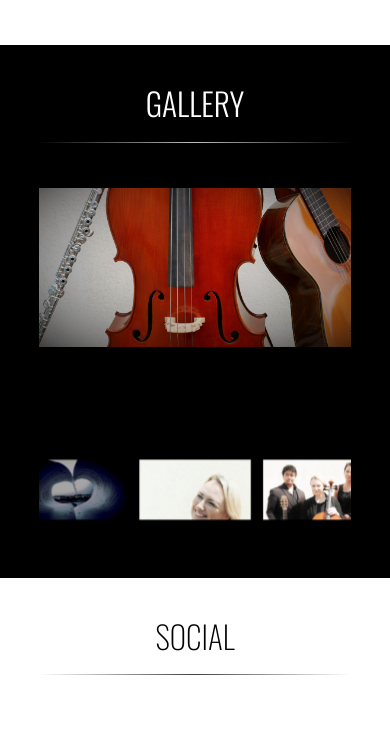
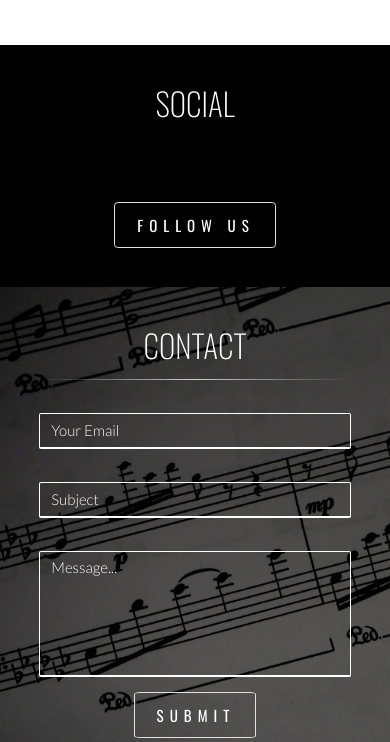
Before and after one commit to tritonatrio/official-website, a plain HTML site: page index.html in a window 390 px wide. Shown: the part 2796-3538 px from the top of the page. Drawn offline with nearby package versions, Linux system fonts and the light colour scheme.

Commit message:
15-11-19 removed gallery and reformatted website

```diff
--- a/index.html
+++ b/index.html
@@ -21,7 +21,6 @@
     <link rel="stylesheet" href="public/css/hero.css">
     <link rel="stylesheet" href="public/css/about.css">
     <link rel="stylesheet" href="public/css/bios.css">
-    <link rel="stylesheet" href="public/css/gallery.css">
     <link rel="stylesheet" href="public/css/social.css">
     <link rel="stylesheet" href="public/css/contact.css">
     <link rel="stylesheet" href="public/css/footer.css">
@@ -59,9 +58,6 @@
                     </li>
                     <li class="nav-item ml-4">
                         <a href="#bios">Members</a>
-                    </li>
-                    <li class="nav-item ml-4">
-                        <a href="#gallery">Gallery</a>
                     </li>
                     <li class="nav-item ml-4">
                         <a href="#social">Social</a>
@@ -230,32 +226,15 @@
                     src="public/images/van_edit.jpg" alt="" class="bios-image"></div>
         </div>
     </section>
-    <!-- gallery -->
-    <section id="gallery">
-        <h2 data-aos="zoom-out" data-aos-duration="700">GALLERY</h2>
-        <hr data-aos="fade-right" data-aos-duration="700">
-        <div class="gallery-container" data-aos="fade-up" data-aos-duration="700">
-            <div class="window">
-                <div class="ts">
-                    <input class="w3-input" type="radio" id="c1" name="ts" checked="checked" />
-                    <label class="t" for="c1"><img src="public/images/instr.JPG" /></label>
-                    <input class="w3-input" type="radio" id="c2" name="ts" />
-                    <label class="t" for="c2"><img src="public/images/sheet_music_flute_edit.jpg" /></label>
-                    <input class="w3-input" type="radio" id="c3" name="ts" />
-                    <label class="t" for="c3"><img src="public/images/karin_1.JPG" /></label>
-                    <input class="w3-input" type="radio" id="c4" name="ts" />
-                    <label class="t" for="c4"><img src="public/images/trio_instr_1.jpeg" /></label>
-                </div>
-            </div>
-        </div>
-
-    </section>
     <section id="social">
         <!-- root for plugin -->
         <h2 data-aos="zoom-out" data-aos-duration="700">SOCIAL</h2>
         <hr data-aos="fade-right" data-aos-duration="700">
+        <div id="instafeed" class="row" data-aos="fade-up" data-aos-duration="700"></div>
 
-        <div id="instafeed" class="row" data-aos="fade-uo" data-aos-duration="700"></div>
+        <a href="https://www.instagram.com/tritonatrio/" class="btn w3-btn">
+            <span class="btn-inner">Follow us</span>
+        </a>
     </section>
     <!-- contact -->
     <section class="contact-container" id="contact">
--- a/public/css/about.css
+++ b/public/css/about.css
@@ -33,3 +33,20 @@
         width: 80%;
     }
 }
+
+@media screen and (min-width: 1500px) {
+    .about-container {
+        width: 70%;
+    }
+    .about-text {
+        text-align: justify;
+        font: 200 2rem/1.6 "Lato", sans-serif;
+    }
+    .about-container h2 {
+        font: 200 3.1rem/1.2 "Oswald", sans-serif;
+        text-align: center;
+        margin: 0 auto;
+        margin-bottom: 20px;
+    }
+
+}
--- a/public/css/bios.css
+++ b/public/css/bios.css
@@ -54,3 +54,21 @@
         margin-top:10px;
     }
 }
+
+@media screen and (min-width: 1500px) {
+    #bios .bio-text {
+        text-align: justify;
+        font: 300 2rem/1.6 "Lato", sans-serif;
+    }
+    #bios h2 {
+        font: 300 3.1rem/1.2 "Oswald", sans-serif;
+        text-align: center;
+        margin: 0 auto;
+        margin-bottom: 20px;
+    }
+
+    #bios .bio-heading {
+        font-size: 2rem;
+    }
+
+}
--- a/public/css/contact.css
+++ b/public/css/contact.css
@@ -15,7 +15,6 @@
 
 .contact-container .content {
   padding: 10%;
-
 }
 
 #contact hr {
@@ -26,7 +25,7 @@
 
 #contact h2 {
   color: white;
-  font: 300 2.1rem/1.2 "Oswald", sans-serif;
+  font: 200 2.1rem/1.2 "Oswald", sans-serif;
 }
 
 textarea {
@@ -57,7 +56,12 @@ textarea {
   color: white;
 }
 
-.form-control::placeholder {
+.form-control::placeholder{
+  color: white;
+  font: 300 1rem/1.4 "Lato", sans-serif;
+}
+
+.form-control::-ms-input-placeholder{
   color: white;
   font: 300 1rem/1.4 "Lato", sans-serif;
 }
@@ -134,3 +138,22 @@ textarea {
     background-attachment: scroll;
   }
 }
+
+@media screen and (min-width: 900px) {
+  .contact-container .content {
+    width: 80%;
+    margin: 0 auto;
+  }
+}
+
+@media screen and (min-width: 1500px) {
+  #contact h2 {
+      font: 200 3.1rem/1.2 "Oswald", sans-serif;
+  }
+
+  .contact-container .content {
+    width: 60%;
+    margin: 0 auto;
+  }
+
+}
--- a/public/css/footer.css
+++ b/public/css/footer.css
@@ -18,6 +18,12 @@
     font: 200 0.7rem/1.2 "Oswald", sans-serif;
     letter-spacing: 0.4rem;
     text-transform: uppercase;
+}
+
+@media screen and (min-width: 1500px) {
+    #footer p {
+        font: 200 1.5rem/1.2 "Oswald", sans-serif;
+    }
 }
 
 /* styling for footer */
--- a/public/css/gallery.css
+++ /dev/null
@@ -1,157 +0,0 @@
-#gallery {
-    background: black;
-    height: 100%;
-    color: white;
-}
-
-#gallery {
-    padding: 10%;
-}
-
-#gallery h2 {
-    font: 300 2.1rem/1.2 "Oswald", sans-serif;
-    text-align: center;
-    margin: 0 auto;
-    margin-bottom: 20px;
-}
-
-#gallery hr {
-    border: 0;
-    height: 1px;
-    background-image: linear-gradient(to right, rgba(255, 255, 255, 0), rgba(255, 255, 255, 0.75), rgba(255, 255, 255, 0));
-    margin-bottom: 3rem;
-}
-
-
-.gallery-container {
-    display: grid;
-    place-content: center;
-    overflow: hidden;
-}
-
-/* inner gallery */
-.window {
-    width: 100vmin;
-    height: 90vmin;
-}
-
-.ts {
-    width: 100%;
-    height: 100%;
-    position: relative;
-    --barH: 20%;
-    /* active zone height = 100% - barH */
-}
-
-.t {
-    --w: 20%;
-    display: block;
-    width: var(--w);
-    height: var(--barH);
-    position: absolute;
-    bottom: 0;
-    left: var(--l);
-    -webkit-transform-origin: top left;
-    transform-origin: top left;
-}
-
-.t img {
-    display: block;
-    width: 100%;
-    height: 100%;
-    -o-object-fit: cover;
-    object-fit: cover;
-    object-position: top;
-    -o-object-position: top;
-    -webkit-transform: scale(0.8);
-    transform: scale(0.8);
-}
-
-[type="radio"] {
-    display: none;
-}
-
-:checked+label.t {
-    left: 0;
-    bottom: var(--barH);
-    height: calc(110% - var(--barH));
-}
-
-:checked+label.t img {
-    -o-object-fit: contain;
-    object-fit: contain;
-}
-
-/*
-  optional
-  */
-
-.ts {
-    /*thumbnails bar*/
-    -webkit-perspective: 100px;
-    perspective: 100px;
-    -webkit-perspective-origin: center top;
-    perspective-origin: center center;
-    -webkit-transform-style: preserve-3d;
-    transform-style: preserve-3d;
-    pointer-events: none;
-}
-
-
-:not(:checked)+.t {
-    /*inactive labels*/
-    -webkit-transform: translate3d(0, 0, -5px);
-    transform: translate3d(0, 0, -5px);
-    pointer-events: auto;
-}
-
-:not(:checked)+.t:hover {
-    -webkit-transform: translate3d(0, -7px, -5px);
-    transform: translate3d(0, -7px, -5px);
-    box-shadow: 0 30px 30px -25px rgba(0, 0, 0, 0.3);
-    cursor: pointer;
-}
-
-:not(:checked)+.t img {
-    -webkit-transform: scale(0.9);
-    transform: scale(0.9);
-    /*create gaps*/
-}
-
-:checked+.t {
-    /*active label*/
-    box-shadow: 0 0 0 transparent;
-    -webkit-animation: anim 2s 1;
-    animation: anim 2s 1;
-}
-
-@-webkit-keyframes anim {
-    from {
-        -webkit-transform: rotateY(6deg)rotateX(3deg);
-        transform: rotateY(6deg)rotateX(3deg)
-    }
-}
-
-@keyframes anim {
-    from {
-        -webkit-transform: rotateY(6deg)rotateX(3deg);
-        transform: rotateY(6deg)rotateX(3deg)
-    }
-}
-
-/*
-  transitions
-  */
-.t {
-    /*active->inactive & hover->rest*/
-    transition: bottom 0.6s, left 0.6s, width 0.3s, box-shadow 1s, -webkit-transform 0.5s;
-    transition: transform 0.5s, bottom 0.6s, left 0.6s, width 0.3s, box-shadow 1s;
-    transition: transform 0.5s, bottom 0.6s, left 0.6s, width 0.3s, box-shadow 1s, -webkit-transform 0.5s;
-}
-
-.t:hover,
-:checked+.t {
-    transition: bottom 0.6s, left 0.6s, width 0.3s, box-shadow 0s, -webkit-transform 0.5s;
-    transition: transform 0.5s, bottom 0.6s, left 0.6s, width 0.3s, box-shadow 0s;
-    transition: transform 0.5s, bottom 0.6s, left 0.6s, width 0.3s, box-shadow 0s, -webkit-transform 0.5s;
-}
--- a/public/css/hero.css
+++ b/public/css/hero.css
@@ -287,15 +287,15 @@
 /* image sizing for hand-held devices */
 @media screen and (min-width: 1400px) {
     .slideshow .slide .title {
-        font-size: 60px;
+        font-size: 6rem;
     }
 
     .slideshow .slide .text {
-        font-size: 24px;
+        font-size: 2.5rem;
         line-height: 1;
     }
 
     .slideshow .btn {
-        font-size: 16px;
+        font-size: 1.5rem;
     }
 }
--- a/public/css/nav.css
+++ b/public/css/nav.css
@@ -47,3 +47,9 @@ html {
         padding: 5%;
     }
 }
+
+@media screen and (min-width: 1500px) {
+    #Navbar {
+        font: 200 1.5rem/1.2 "Oswald", sans-serif;
+    }
+}
--- a/public/css/social.css
+++ b/public/css/social.css
@@ -1,8 +1,8 @@
 #social {
   padding: 10%;
-    background: white;
+  background: black;
   height: 100%;
-    color: black;
+  color: white;
   text-align: center;
 }
 
@@ -13,6 +13,13 @@
   margin: 0 auto;
   margin-bottom: 20px;
 }
+
+@media screen and (min-width: 1500px) {
+  #social h2 {
+    font: 200 3.1rem/1.2 "Oswald", sans-serif;
+  }
+}
+
 
 .instaimg img {
   margin-bottom: 2px;
@@ -25,26 +32,87 @@
 }
 
 .instaimg {
-    padding-left:2px;
+  padding-left: 2px;
   padding-right: 2px;
 }
 
 .instaimg img:hover {
   opacity: 0.8;
-    -moz-opacity:0.8;
-    -webkit-opacity:0.8
+  -moz-opacity: 0.8;
+  -webkit-opacity: 0.8
 }
 
 #social hr {
   border: 0;
   height: 0.75px;
-    background-image: linear-gradient(to right, rgba(0, 0, 0, 0), rgba(0, 0, 0, 0.75), rgba(0, 0, 0, 0));
+  background-image: linear-gradient(to right, rgba(255, 255, 255, 0), rgba(255, 255, 255, 0.75), rgba(255, 255, 255, 0));
+  margin-bottom: 2rem;
+}
+
+#instafeed {
   margin-bottom: 2rem;
 }
 
 @media screen and (max-width: 500px) {
-    .instaimg img{
+  .instaimg img {
     height: 200px;
 
   }
 }
+
+/* follow us button */
+#social .btn {
+  display: inline-block;
+  padding: 13px 20px;
+  color: #fff;
+  text-decoration: none;
+  position: relative;
+  background: transparent;
+  border: 1px solid #e1e1e1;
+  font: 1rem/1.2 "Oswald", sans-serif;
+  letter-spacing: 0.4em;
+  text-align: center;
+  text-indent: 2px;
+  text-transform: uppercase;
+  transition: color 0.1s linear 0.05s;
+}
+
+#social .btn::before {
+  content: "";
+  display: block;
+  position: absolute;
+  top: 50%;
+  left: 0;
+  width: 100%;
+  height: 1px;
+  background: #e1e1e1;
+  z-index: 1;
+  opacity: 0;
+  transition: height 0.2s ease, top 0.2s ease, opacity 0s linear 0.2s;
+}
+
+#social .btn::after {
+  transition: border 0.1s linear 0.05s;
+}
+
+#social .btn .btn-inner {
+  position: relative;
+  z-index: 2;
+}
+
+#social .btn:hover {
+  color: #373737;
+  transition: color 0.1s linear 0s;
+}
+
+#social .btn:hover::before {
+  top: 0;
+  height: 100%;
+  opacity: 1;
+  transition: height 0.2s ease, top 0.2s ease, opacity 0s linear 0s;
+}
+
+#social .btn:hover::after {
+  border-color: #373737;
+  transition: border 0.1s linear 0s;
+}
```
Also changed, not shown: public/js/gramline.js (+10 -2 lines). Lines whose indentation alone changed are shown as unchanged.
